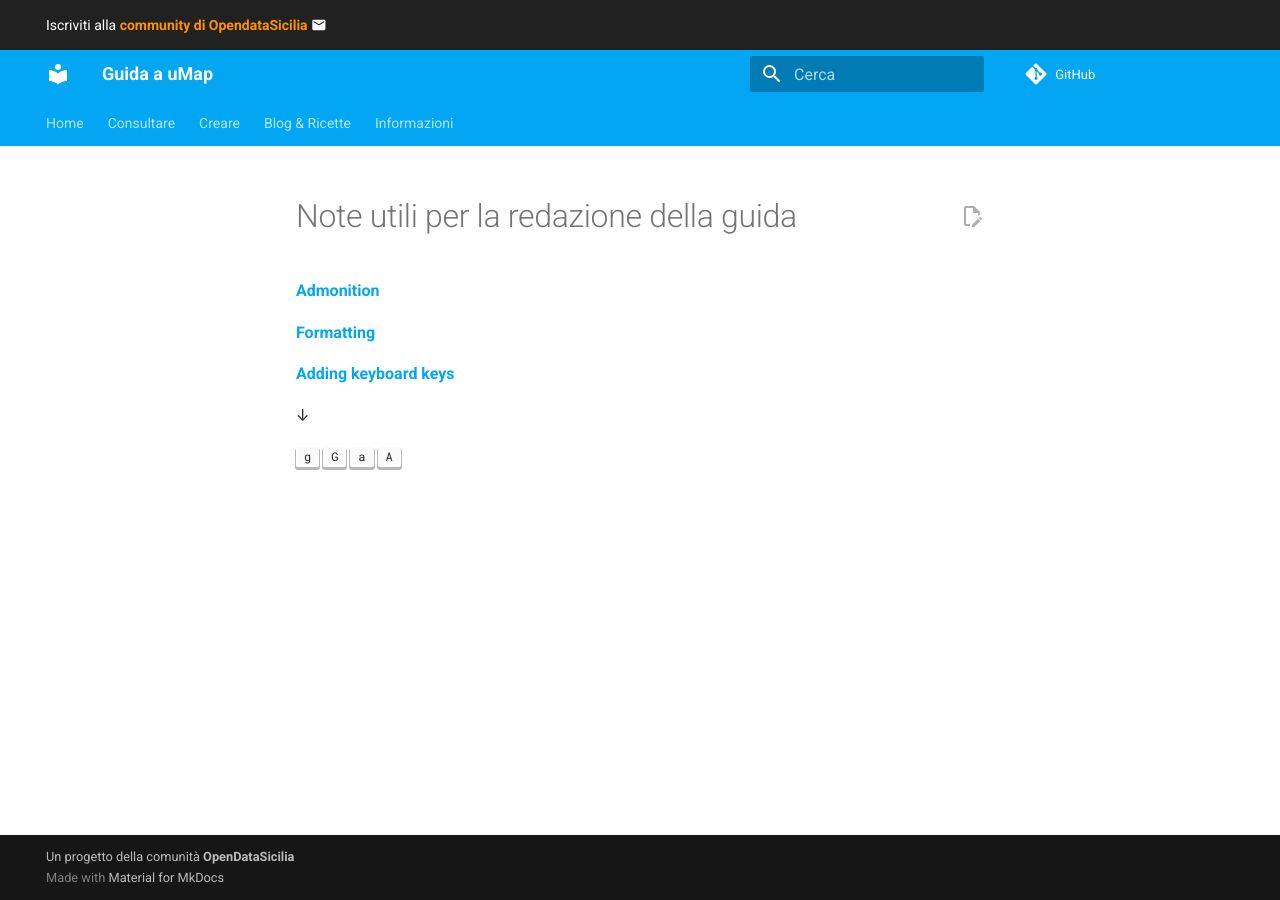
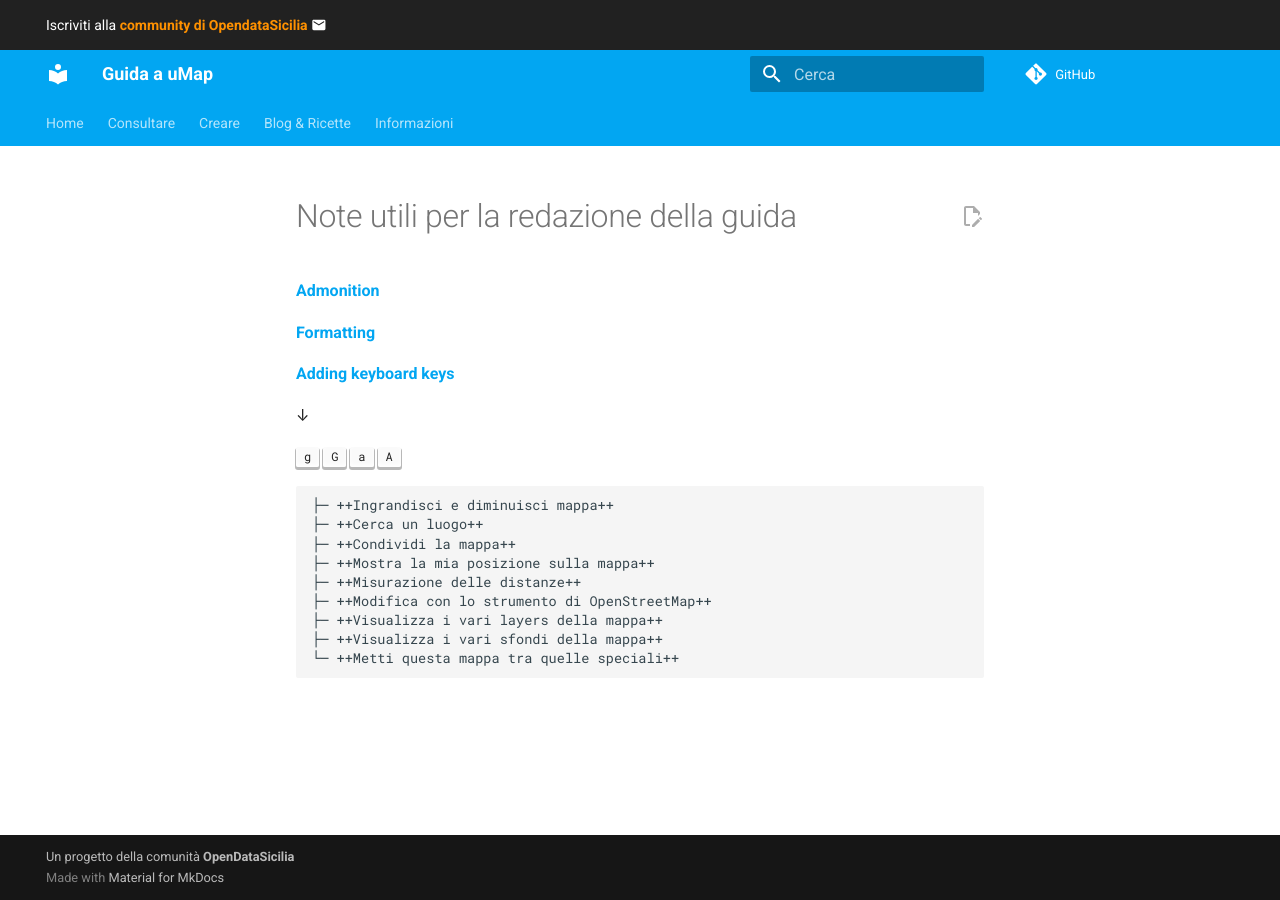
Before and after one commit to opendatasicilia/guida-umap, an MkDocs documentation site: the page built from docs/note.md, in a window 1280 px wide. Built offline with MkDocs 1.6.1 and Material for MkDocs 9.7.7, drawn with Linux system fonts in a browser that asks for light colours; comment, search, counter and statistics services are not loaded.

Commit message:
Update note.md

````diff
--- a/docs/note.md
+++ b/docs/note.md
@@ -12,3 +12,15 @@
 ↓
 
 ++"g"++  ++g++  ++"a"++  ++a++
+
+```
+├─ ++Ingrandisci e diminuisci mappa++
+├─ ++Cerca un luogo++
+├─ ++Condividi la mappa++
+├─ ++Mostra la mia posizione sulla mappa++
+├─ ++Misurazione delle distanze++
+├─ ++Modifica con lo strumento di OpenStreetMap++
+├─ ++Visualizza i vari layers della mappa++
+├─ ++Visualizza i vari sfondi della mappa++
+└─ ++Metti questa mappa tra quelle speciali++
+```
````
